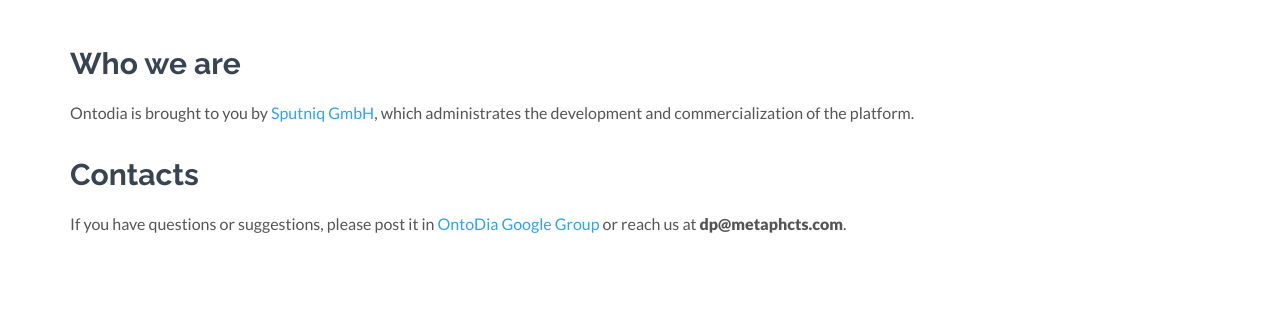
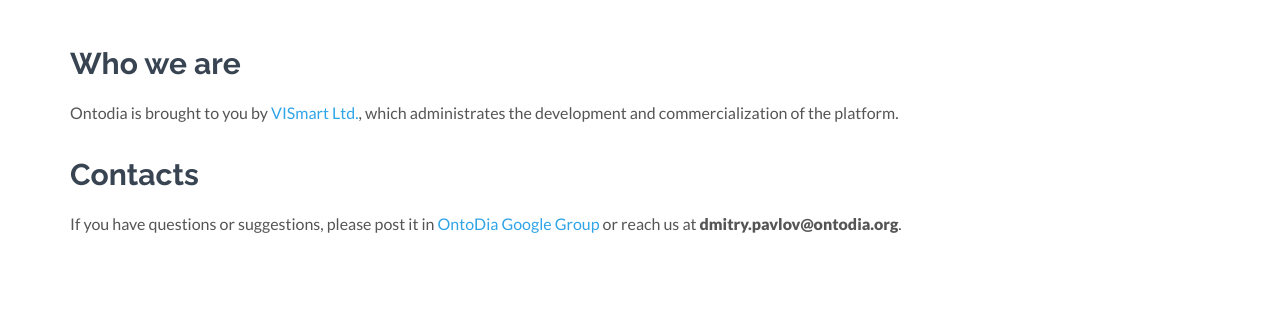
Before and after one commit to ontodia-org/ontodia-org.github.io, a Jekyll site: the page built from about.md, in a window 1280 px wide. Shown: the part 161-483 px from the top of the page. Built offline with Jekyll 4.4.1, drawn with Linux system fonts in a browser that asks for light colours; nearby versions of some CDN libraries; comment, search, counter and statistics services are not loaded.

Commit message:
Update about.md

```diff
--- a/about.md
+++ b/about.md
@@ -6,9 +6,9 @@
 
 ## Who we are
 
-Ontodia is brought to you by [Sputniq GmbH](http://sputniq.de), which administrates the development and commercialization of the platform.
+Ontodia is brought to you by [VISmart Ltd.](http://vismart.ru), which administrates the development and commercialization of the platform.
 
 ## Contacts
 
 If you have questions or suggestions, please post it in [OntoDia Google Group](https://groups.google.com/forum/#!forum/ontodia)
-or reach us at **dp@metaphcts.com**.
+or reach us at **dmitry.pavlov@ontodia.org**.
```
